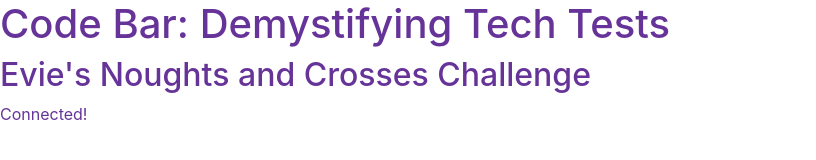
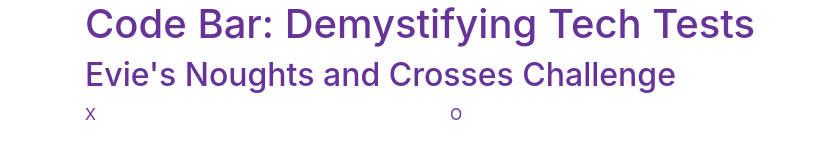
Before and after one commit to Evie-Skinner18/CodebarTechTests, a plain HTML site: page JavaScript/noughtsAndCrosses/index.html in a window 1280 px wide. Shown: the whole page, without its empty margins (0-816 px from the left). Drawn offline with nearby package versions, Linux system fonts and the light colour scheme.

Commit message:
Started the noughts and crosses challenge. My boxes are not showing up yet

```diff
--- a/JavaScript/noughtsAndCrosses/index.html
+++ b/JavaScript/noughtsAndCrosses/index.html
@@ -10,9 +10,34 @@
 </head>
 
 <body class="body">
+    <main>
+        <div class="container">
+                <h1>Code Bar: Demystifying Tech Tests</h1>
+                <h2>Evie's Noughts and Crosses Challenge</h2>
 
-    <h1>Code Bar: Demystifying Tech Tests</h1>
-    <h2>Evie's Noughts and Crosses Challenge</h2>
+                <div class="row box">
+
+                    <div class="col-lg-4">
+                    X
+                    </div> <!-- col lg 4-->
+                        O
+                    <div class="col-lg-4">
+
+                    </div> <!-- col lg 4-->
+
+                    <div class="col-lg-4">
+
+                    </div> <!-- col lg 4-->
+
+                </div> <!-- row-->
+
+
+
+        </div> <!-- END OF CONTAINER -->
+
+    </main>
+
+
 
 
 
--- a/JavaScript/noughtsAndCrosses/scripts.js
+++ b/JavaScript/noughtsAndCrosses/scripts.js
@@ -1,5 +1,11 @@
 
 
-//alert('Connected!');
+// There are two players - X and O.
+// The game is played on a 3 x 3 grid.
+// Players alternate to place Xs and Os on the grid until either wins.
+// A player can only place their piece in an empty square.
+// A player's turn is over once they have placed their piece.
+// The first player to get 3 of their pieces in a row (up, down, across or diagonally) wins.
+// When all 9 squares are full, the game is over. If no player has 3 pieces in a row, the game ends in a tie.
 
-document.write('Connected!');
+//document.write('Connected!');
--- a/JavaScript/noughtsAndCrosses/styles.css
+++ b/JavaScript/noughtsAndCrosses/styles.css
@@ -1,3 +1,8 @@
 .body {
     color: rebeccapurple;
 }
+
+.box {
+    border: 10px dodgerblue;
+
+}
```
